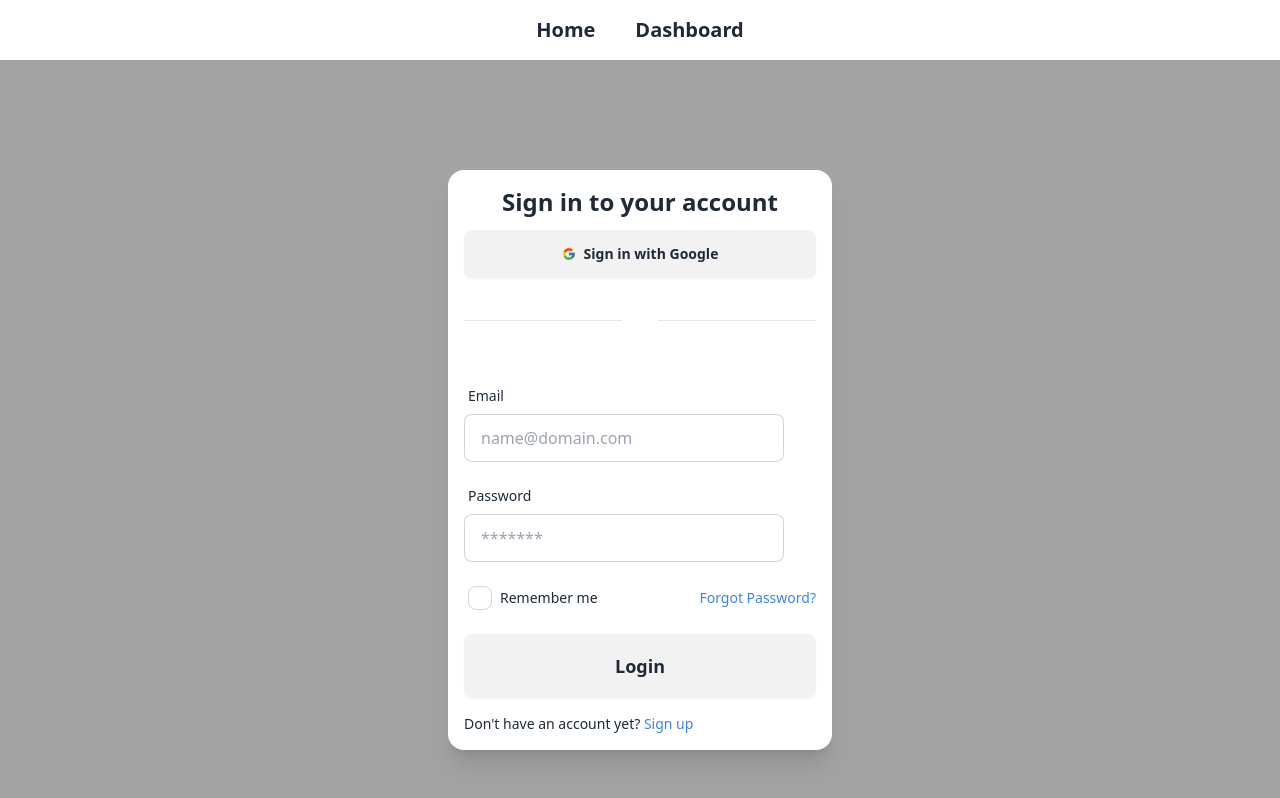
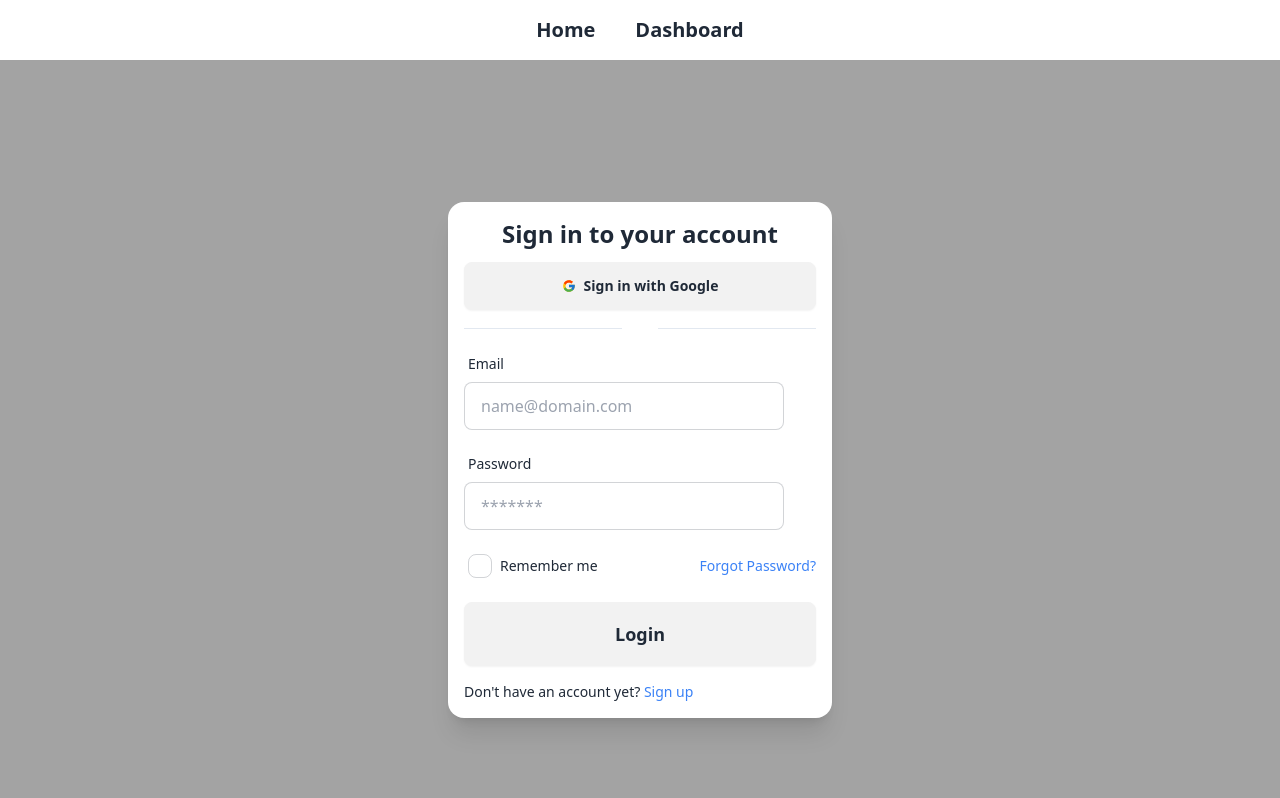
Before and after one commit to Shawn2776/ac_op, a Next.js app: page /signIn in a window 1280 px wide. Shown: the top 798 px of the page. Built offline with nearby package versions, Linux system fonts and the light colour scheme; no server answers.

Commit message:
changed OR in Login Form

```diff
--- a/components/LoginForm.jsx
+++ b/components/LoginForm.jsx
@@ -51,13 +51,13 @@ const LoginForm = () => {
           <FcGoogle />
           Sign in with Google
         </button>
-        <div className="flex w-full items-center gap-2 py-6 text-sm text-slate-600">
+        <div className="flex w-full items-center gap-2 text-sm text-slate-600">
           <div className="h-px w-full bg-slate-200"></div>
           <span className="text-white">OR</span>
           <div className="h-px w-full bg-slate-200"></div>
         </div>
 
-        <form className="flex flex-col gap-4 mt-4" onSubmit={handleSubmit}>
+        <form className="flex flex-col gap-4" onSubmit={handleSubmit}>
           <label className="form-control w-full max-w-xs">
             <div className="label">
               <span className="label-text">Email</span>
```
